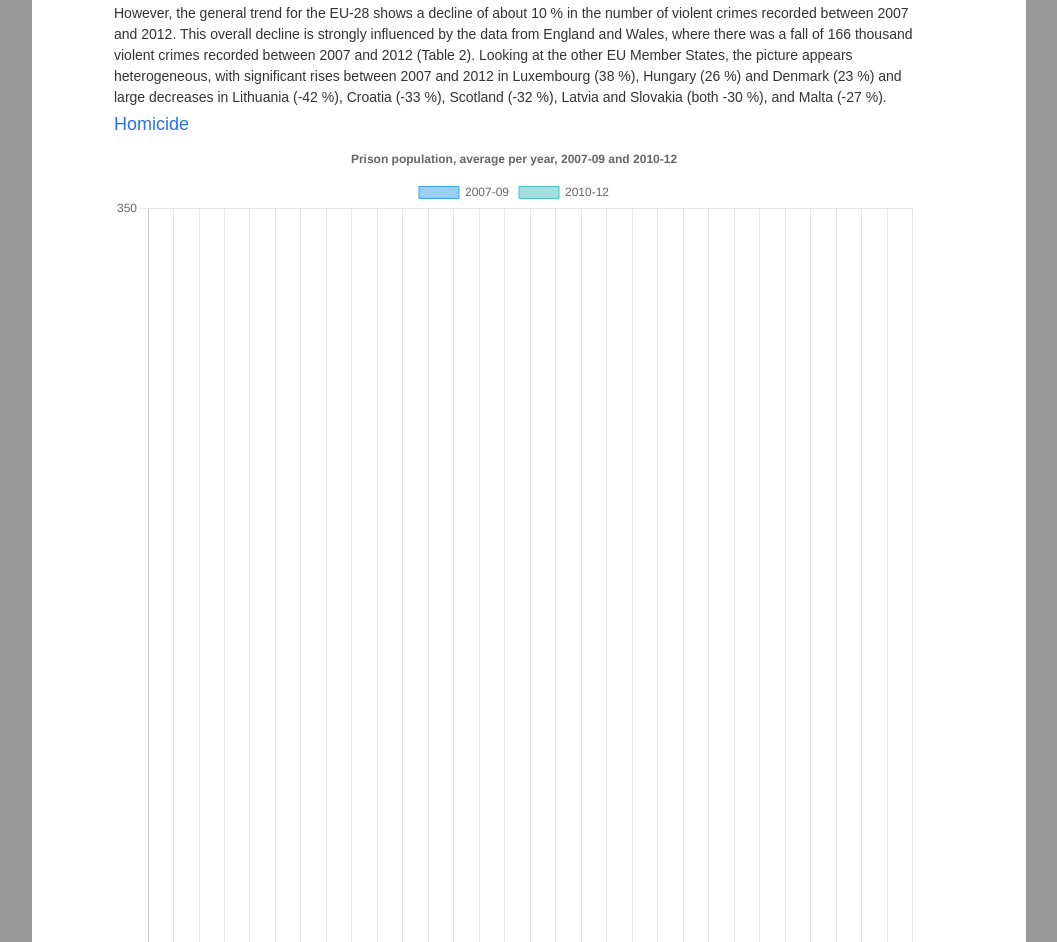
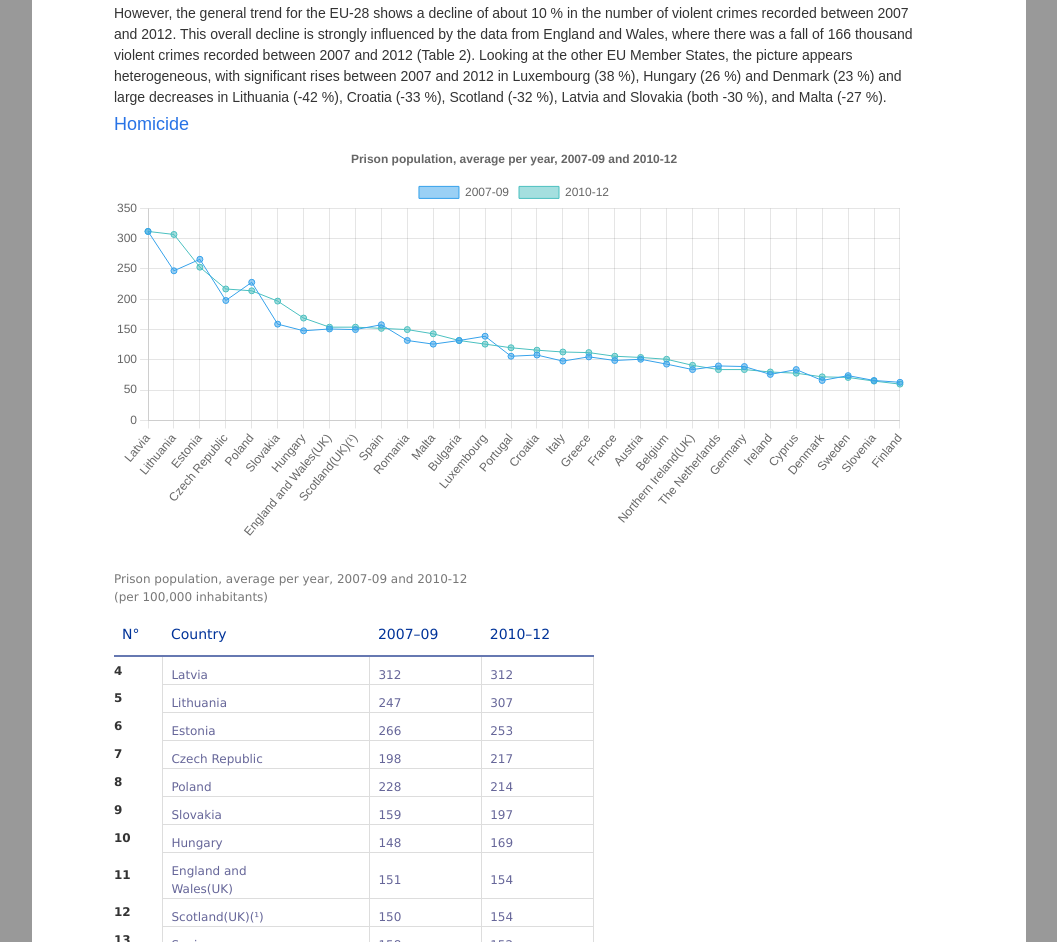
Before and after one commit to brieucdegoussencourt/JS_Data_Visualisation, a plain HTML site: page challenge-js-files/index.html in a window 1280 px wide. Shown: the part 3867-4809 px from the top of the page, without its empty margins (111-1168 px from the left). Drawn offline with nearby package versions, Linux system fonts and the light colour scheme; animation ran at ten frames a second; a web font is replaced by a local one.

Commit message:
fixing css conflicts on chart2
Ensure there are no more conflicting styles that cause the canvas to expand infinitely.  added some specific styles for the canvas id chart2

```diff
--- a/challenge-js-files/chart2.js
+++ b/challenge-js-files/chart2.js
@@ -3,7 +3,6 @@ function tableToObject() {
     const rows = table.getElementsByTagName('tr');
     const result = [];
 
-    // Iterate over the table rows starting from the second row (skipping the header)
     for (let i = 1; i < rows.length; i++) {
         const cells = rows[i].getElementsByTagName('td');
         const countryData = {
@@ -19,19 +18,23 @@ function tableToObject() {
 
     return result;
 }
+console.log(tableToObject());  // Debugging line
 
 // Create a chart from tableToObject data via chart.js and place it in HTML element with id "chart2"
 (async function() {
     const data = tableToObject();
+    console.log(data);  // Debugging line
 
     const countries = data.map(country => country.country);
+    console.log(countries);  // Debugging line
+
     const data2007_09 = data.map(country => country.data["2007-09"]);
     const data2010_12 = data.map(country => country.data["2010-12"]);
 
     new Chart(
         document.getElementById('chart2'),
         {
-            type: 'bar',
+            type: 'line',  // Changed chart type to 'line'
             data: {
                 labels: countries,
                 datasets: [
--- a/challenge-js-files/index.html
+++ b/challenge-js-files/index.html
@@ -81,6 +81,13 @@
 
     .content {
       padding: 2rem 4rem;
+    }
+
+    #chart2  {
+    display: block;
+    width: 100% !important;
+    height: 400px !important;
+    max-height: 400px;
     }
   </style>
 </head>
@@ -1472,7 +1479,7 @@
               </h4>
 
               <!-- adding space fort chart 2 -->
-              <canvas id="chart2" height="500"></canvas>
+              <canvas id="chart2" style="height: 400px;"></canvas>
 
               <table cellspacing="0" cellpadding="0" id="table2">
                 <caption>Prison population, average per year, 2007-09 and 2010-12
@@ -2069,7 +2076,6 @@
   </div>
 
   <script src="https://cdn.jsdelivr.net/npm/chart.js"></script>
-
   <script src="chart1.js"></script>
   <script src="chart2.js"></script>
 
```
